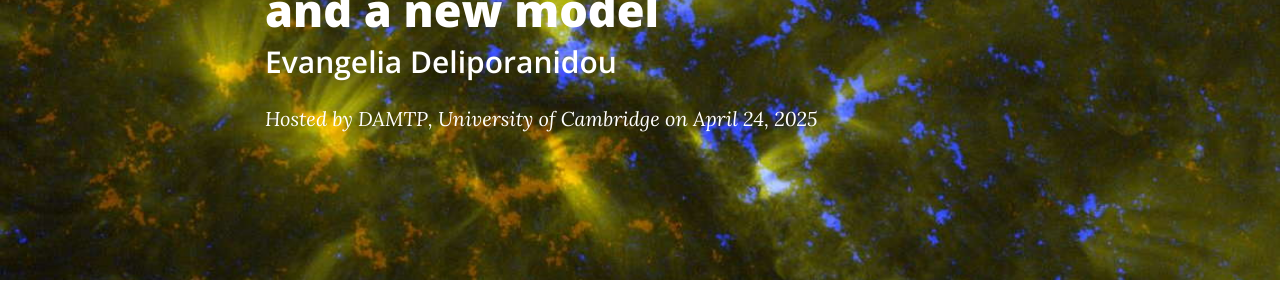
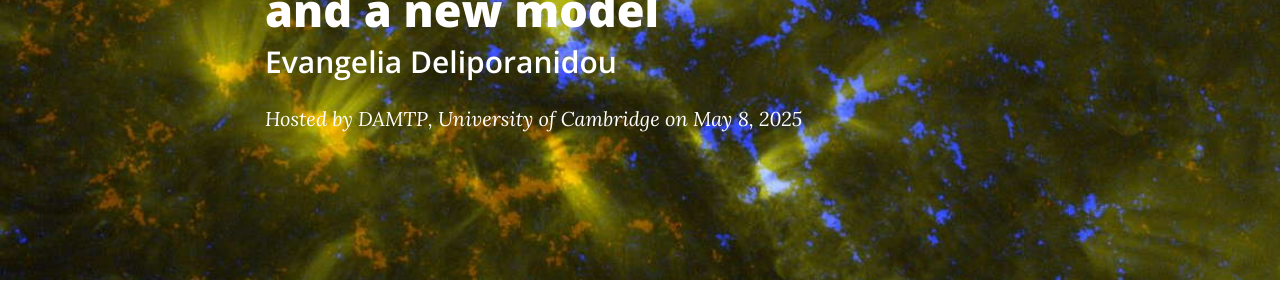
Before and after one commit to ITA-Solar/espos, a Jekyll site: the page built from _posts/2025-05-08-Deliporanidou.md, in a window 1280 px wide. Shown: the part 284-584 px from the top of the page. Built offline with Jekyll 4.4.1, drawn with Linux system fonts in a browser that asks for light colours; nearby versions of some CDN libraries.

Commit message:
Update 2025-05-08-Deliporanidou.md

```diff
--- a/_posts/2025-05-08-Deliporanidou.md
+++ b/_posts/2025-05-08-Deliporanidou.md
@@ -2,7 +2,7 @@
 layout:     post
 title:      "Solar EUV irradiances, their variations with the solar cycle and a new model"
 subtitle:   "Evangelia Deliporanidou"
-date:       2025-04-24 11:00:00
+date:       2025-05-08 11:00:00
 author:     "DAMTP, University of Cambridge"
 published:  true
 ---
```
